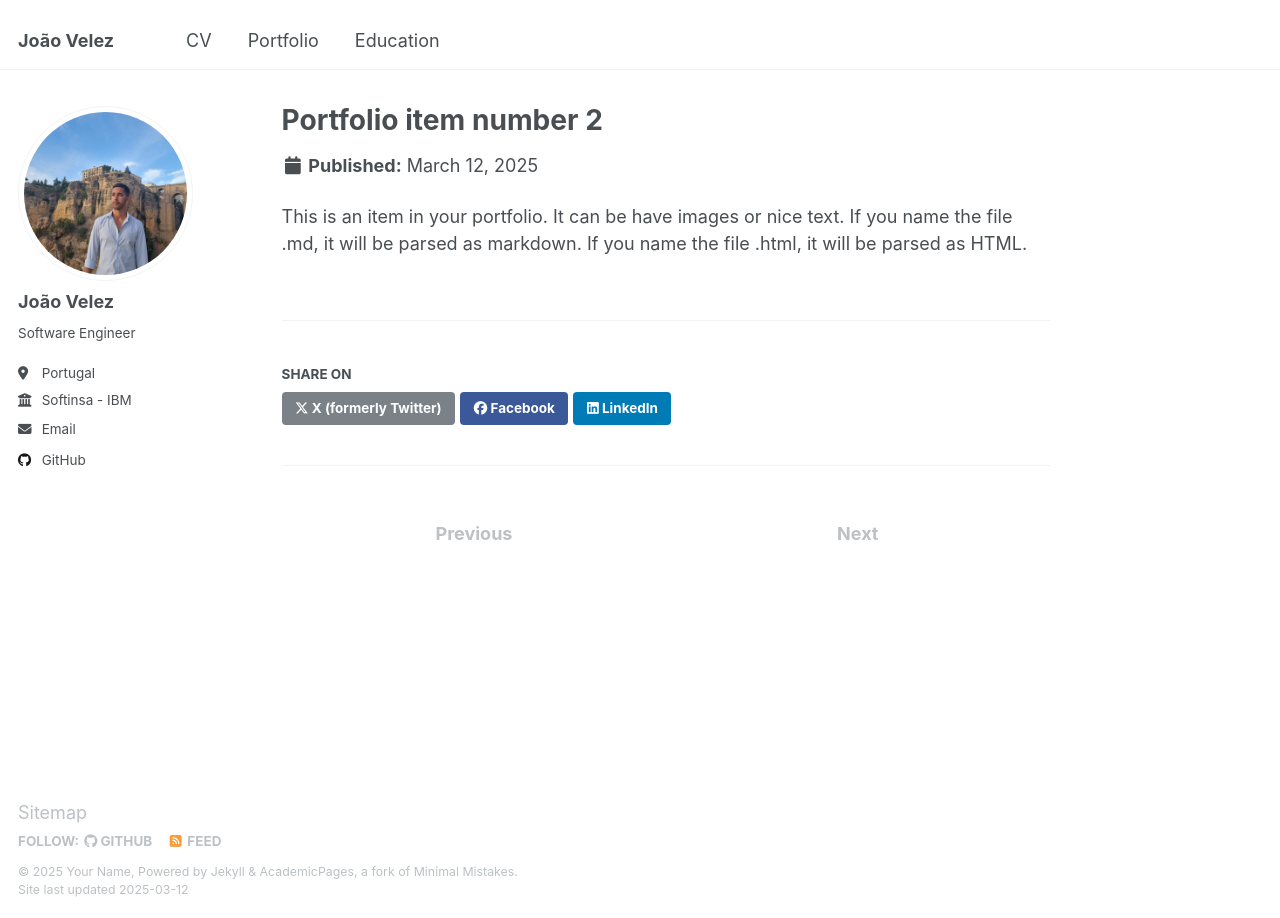
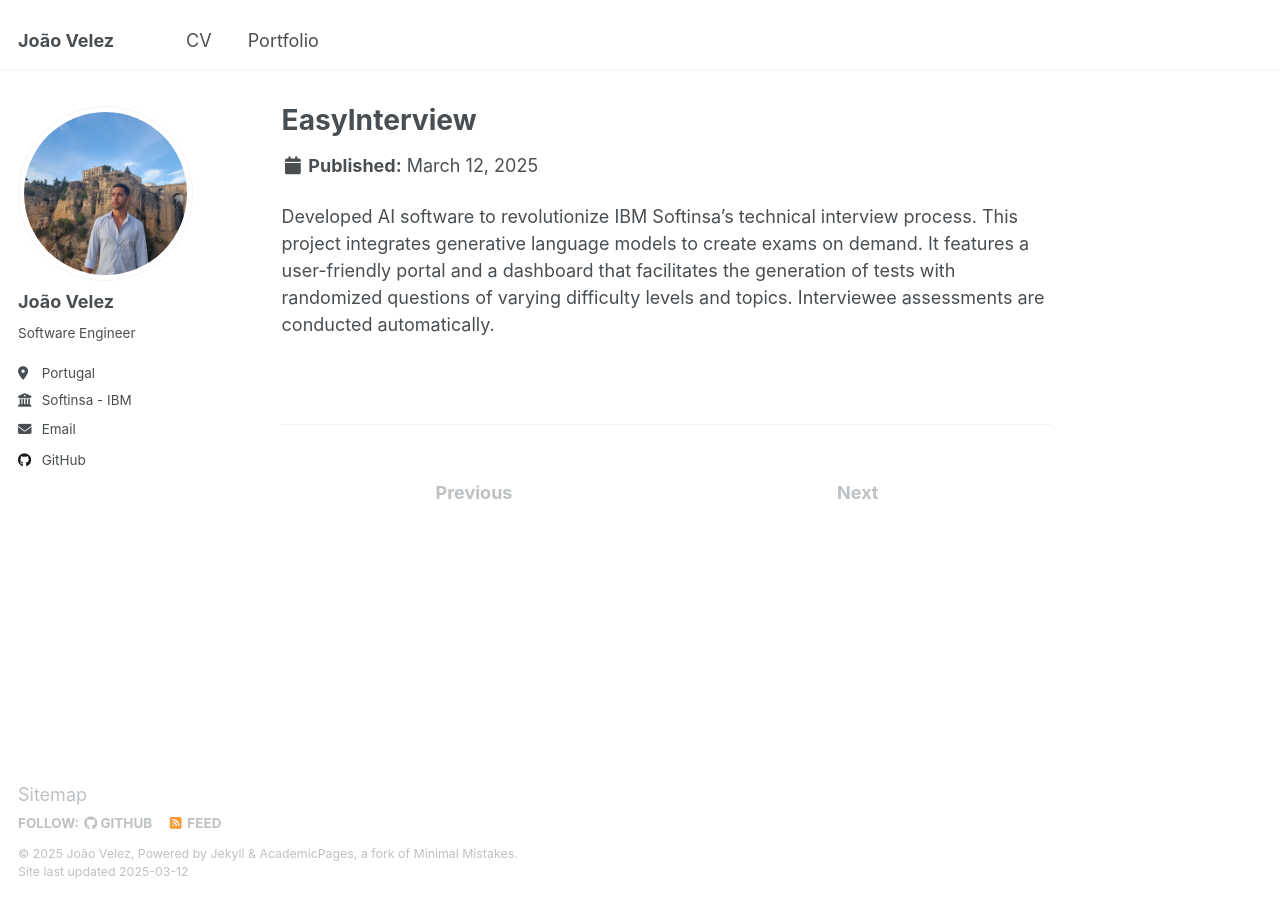
Before and after one commit to QuaNilo/QuaNilo.github.io, a Jekyll site: the page built from _portfolio/portfolio-2.md, in a window 1280 px wide. Built offline with Jekyll 4.4.1, drawn with Linux system fonts in a browser that asks for light colours.

Commit message:
Adding portfolio items to portfolio page

```diff
--- a/_config.yml
+++ b/_config.yml
@@ -11,7 +11,7 @@ locale                   : "en-US"
 site_theme               : "default"
 title                    : "João Velez"
 title_separator          : "-"
-name                     : &name "Your Name"
+name                     : &name "João Velez"
 description              : &description "João Velez's Curriculum"
 url                      : https://quanilo.github.io # the base hostname & protocol for your site e.g. "https://[your GitHub username].github.io"
 baseurl                  : "" # the subpath of your site, e.g. "/blog"
--- a/_data/navigation.yml
+++ b/_data/navigation.yml
@@ -10,6 +10,3 @@ main:
 
   - title: "Portfolio"
     url: /portfolio/
-
-  - title: "Education"
-    url: /education/
--- a/_includes/footer.html
+++ b/_includes/footer.html
@@ -20,6 +20,6 @@
 {% endif %}
 
 <div class="page__footer-copyright">
-  &copy; {{ site.time | date: '%Y' }} {{ site.name | default: site.title }}, {{ site.data.ui-text[site.locale].powered_by | default: "Powered by" }} <a href="http://jekyllrb.com" rel="nofollow">Jekyll</a> &amp; <a href="https://github.com/academicpages/academicpages.github.io">AcademicPages</a>, a fork of <a href="https://mademistakes.com/work/minimal-mistakes-jekyll-theme/" rel="nofollow">Minimal Mistakes</a>.<br />
+  &copy; {{ site.time | date: '%Y' }} {{ author.name | default: site.title }}, {{ site.data.ui-text[site.locale].powered_by | default: "Powered by" }} <a href="http://jekyllrb.com" rel="nofollow">Jekyll</a> &amp; <a href="https://github.com/academicpages/academicpages.github.io">AcademicPages</a>, a fork of <a href="https://mademistakes.com/work/minimal-mistakes-jekyll-theme/" rel="nofollow">Minimal Mistakes</a>.<br />
   Site last updated {{ "now" | date: '%Y-%m-%d' %}}
 </div>
--- a/_includes/social-share.html
+++ b/_includes/social-share.html
@@ -1,4 +1,4 @@
-{% include base_path %}
+<!-- {% include base_path %}
 
 <section class="page__share">
   {% if site.data.ui-text[site.locale].share_on_label %}
@@ -10,4 +10,4 @@
   <a href="https://www.facebook.com/sharer/sharer.php?u={{ base_path }}{{ page.url }}" class="btn btn--facebook" title="{{ site.data.ui-text[site.locale].share_on_label | default: 'Share on' }} Facebook"><i class="fab fa-facebook" aria-hidden="true"></i><span> Facebook</span></a>
 
   <a href="https://www.linkedin.com/shareArticle?mini=true&url={{ base_path }}{{ page.url }}" class="btn btn--linkedin" title="{{ site.data.ui-text[site.locale].share_on_label | default: 'Share on' }} LinkedIn"><i class="fab fa-linkedin" aria-hidden="true"></i><span> LinkedIn</span></a>
-</section>
+</section> -->
--- a/_portfolio/portfolio-1.md
+++ b/_portfolio/portfolio-1.md
@@ -1,7 +1,7 @@
 ---
-title: "Portfolio item number 1"
-excerpt: "Short description of portfolio item number 1<br/><img src='/images/500x300.png'>"
+title: "Participative Budget"
+excerpt: "Solution that enables town halls to allow citizens to vote on and create proposals<br/><img src='/images/BackendOP.gif'>"
 collection: portfolio
 ---
 
-This is an item in your portfolio. It can be have images or nice text. If you name the file .md, it will be parsed as markdown. If you name the file .html, it will be parsed as HTML.
+Built a solution that enables town halls to allow citizens to vote on and create proposals for initiatives and projects to allocate the participatory budget within their respective towns.
--- /dev/null
+++ b/_portfolio/portfolio-2.md
@@ -0,0 +1,7 @@
+---
+title: "EasyInterview"
+excerpt: "Tool to automate interviewee assessment<br/><img src='/images/easyinterview.png'>"
+collection: portfolio
+---
+
+Developed AI software to revolutionize IBM Softinsa's technical interview process. This project integrates generative language models to create exams on demand. It features a user-friendly portal and a dashboard that facilitates the generation of tests with randomized questions of varying difficulty levels and topics. Interviewee assessments are conducted automatically.
--- a/_portfolio/portfolio-2.html
+++ b/_portfolio/portfolio-3.md
@@ -1,6 +1,6 @@
 ---
-title: "Portfolio item number 2"
-excerpt: "Short description of portfolio item number 2 <br/><img src='/images/500x300.png'>"
+title: "Portfolio item number 1"
+excerpt: "Short description of portfolio item number 1<br/><img src='/images/500x300.png'>"
 collection: portfolio
 ---
 
```
Also changed, not shown: _portfolio/portfolio-4.md (added, +7 -0 lines), images/BackendOP.gif (added), images/easyinterview.png (added).
